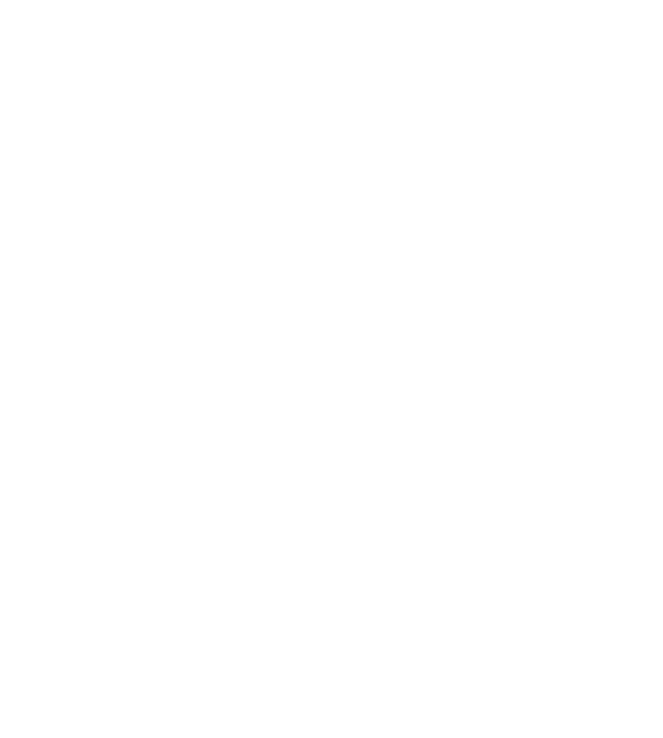
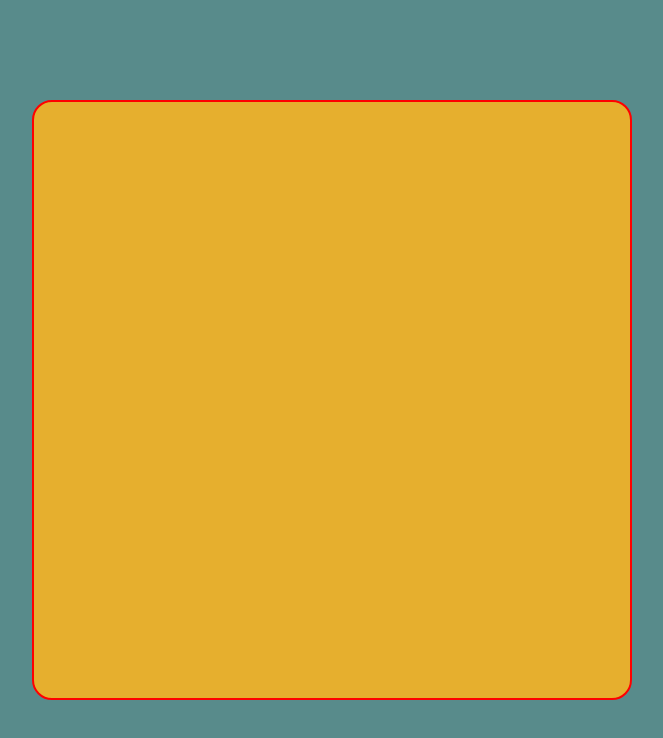
Before and after one commit to gingerninja412/Odin-Noughts-And-Crosses, a plain HTML site: page index.html in a window 1280 px wide. Shown: the whole page, without its empty margins (308-971 px from the left). Drawn offline with Linux system fonts and the light colour scheme.

Commit message:
added colors and basic styles

```diff
--- a/index.html
+++ b/index.html
@@ -8,7 +8,7 @@
 </head>
 <body>
   <div class="options">
-
+    <div class="options-board"></div>
   </div>
   <div class="game">
 
--- a/styles.css
+++ b/styles.css
@@ -9,11 +9,29 @@
   display: flex;
   justify-content: center;
   align-items: center;
+  height: 100vh;
+  width: 100vw;
+  background-color: #588B8B;
+}
+
+.options-board {
+  display: flex;
+  flex-direction: column;
+  justify-content: center;
+  align-items: center;
+  height: 600px;
+  width: 600px;
+  border: 2px solid red;
+  border-radius: 20px;
+  background-color: #E6AF2E;
 }
 
 .game {
   position: absolute;
-  display: flex;
+  display: none;
   justify-content: center;
   align-items: center;
+  height: 100vh;
+  width: 100vw;
+  background-color: #588B8B;
 }
```
